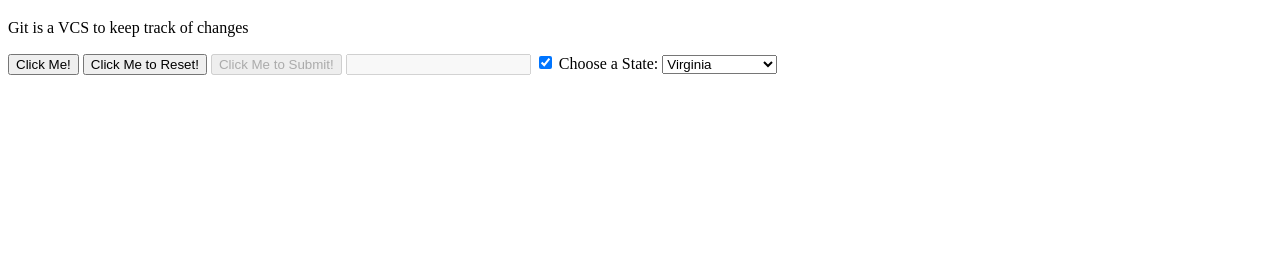
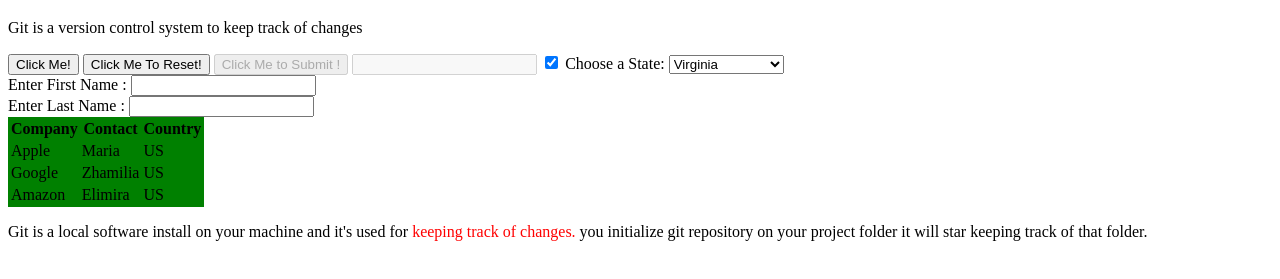
Before and after one commit to KevinY101/frontend, a plain HTML site: page practice.html in a window 1280 px wide. Shown: the part 61-340 px from the top of the page. Drawn offline with Linux system fonts and the light colour scheme.

Commit message:
Day 2 complete

```diff
--- a/practice.html
+++ b/practice.html
@@ -1,19 +1,23 @@
 <!DOCTYPE html>
 <html lang="en">
-<head>
-    <meta charset="UTF-8">
-    <meta http-equiv="X-UA-Compatible" content="IE=edge">
-    <meta name="viewport" content="width=device-width, initial-scale=1.0">
+  <head>
+    <meta charset="UTF-8" />
+    <meta http-equiv="X-UA-Compatible" content="IE=edge" />
+    <meta name="viewport" content="width=device-width, initial-scale=1.0" />
     <title>Document</title>
-</head>
-<body>
+  </head>
+  <body>
     <h1>Day 2 Practice</h1>
-    <p>Git is a VCS to keep track of changes</p>
-    <button type = "button">Click Me!</button>
-    <button type = "reset">Click Me to Reset!</button>
-    <button type = "submit" disabled>Click Me to Submit!</button>
-    <input type="text" disabled>
-    <input type="checkbox" checked >
+
+    <p>Git is a version control system to keep track of changes</p>
+
+    <!-- Here is how we can use button element  -->
+    <button type="button">Click Me!</button>
+    <button type="reset">Click Me To Reset!</button>
+    <button type="submit" disabled>Click Me to Submit !</button>
+
+    <input type="text" disabled />
+    <input type="checkbox" checked />
 
     <label for="state">Choose a State:</label>
 
@@ -24,5 +28,58 @@
       <option value="MD">Maryland</option>
     </select>
 
-</body>
+    <!-- Create text input field with label message of the day  -->
+
+    <!-- how to break lines up so it can show in next line? -->
+    <!-- <br> -->
+    <!-- or we can use div to wrap this section in  -->
+
+    <div>
+      <label for="firstName">Enter First Name :</label>
+      <input type="text" id="firstName">
+    </div>
+
+    <div>
+      <label for="lastName">Enter Last Name :</label>
+      <input type="text" id="lastName">
+    </div>
+
+
+    <table style="background-color: green;">
+      <tr>
+        <th>Company</th>
+        <th>Contact</th>
+        <th>Country</th>
+      </tr>
+      <tr>
+        <td>Apple</td>
+        <td>Maria</td>
+        <td>US</td>
+      </tr>
+      <tr>
+        <td>Google</td>
+        <td>Zhamilia</td>
+        <td>US</td>
+      </tr>
+      <tr>
+        <td>Amazon</td>
+        <td>Elimira</td>
+        <td>US</td>
+      </tr>
+    </table>
+
+    <!-- create a paragraph element , add text , color one word to red -->
+
+    <p> Git is a local software install on your machine
+      and it's used for
+
+      <span style="color: red;"> keeping track of changes. </span>
+
+      you initialize git repository on your project folder
+      it will star keeping track of that folder.
+     </p>
+
+
+
+  </body>
 </html>
```
